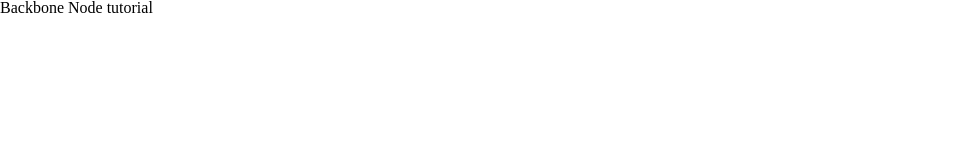
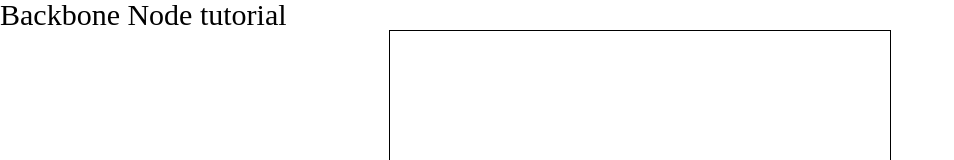
Before and after one commit to sowjumn/node-backbone, a website: page client/index.html in a window 1280 px wide. Shown: the top 160 px of the page, without its empty margins (0-954 px from the left). Drawn offline with nearby package versions, Linux system fonts and the light colour scheme; files that its build step writes are made by us from their sources.

Commit message:
added some more code

```diff
--- /dev/null
+++ b/client/app/styles/_site.scss
@@ -0,0 +1,10 @@
+body {
+  font-size: 30px;
+}
+
+.board {
+  border: 1px solid black;
+  margin: 0 auto;
+  width: 500px;
+  height: 500px;
+}
--- a/client/app/styles/app.scss
+++ b/client/app/styles/app.scss
@@ -1 +1,2 @@
 @import 'reset';
+@import 'site';
--- a/client/app/styles/site.scss
+++ /dev/null
@@ -1,3 +0,0 @@
-body {
-  font-size: 30px;
-}
--- a/client/index.html
+++ b/client/index.html
@@ -7,5 +7,7 @@
   </head>
   <body>
     Backbone Node tutorial
+    <div class='board'>
+    </div>
   </body>
 </html>
```
Also changed, not shown: dist/app.css.
